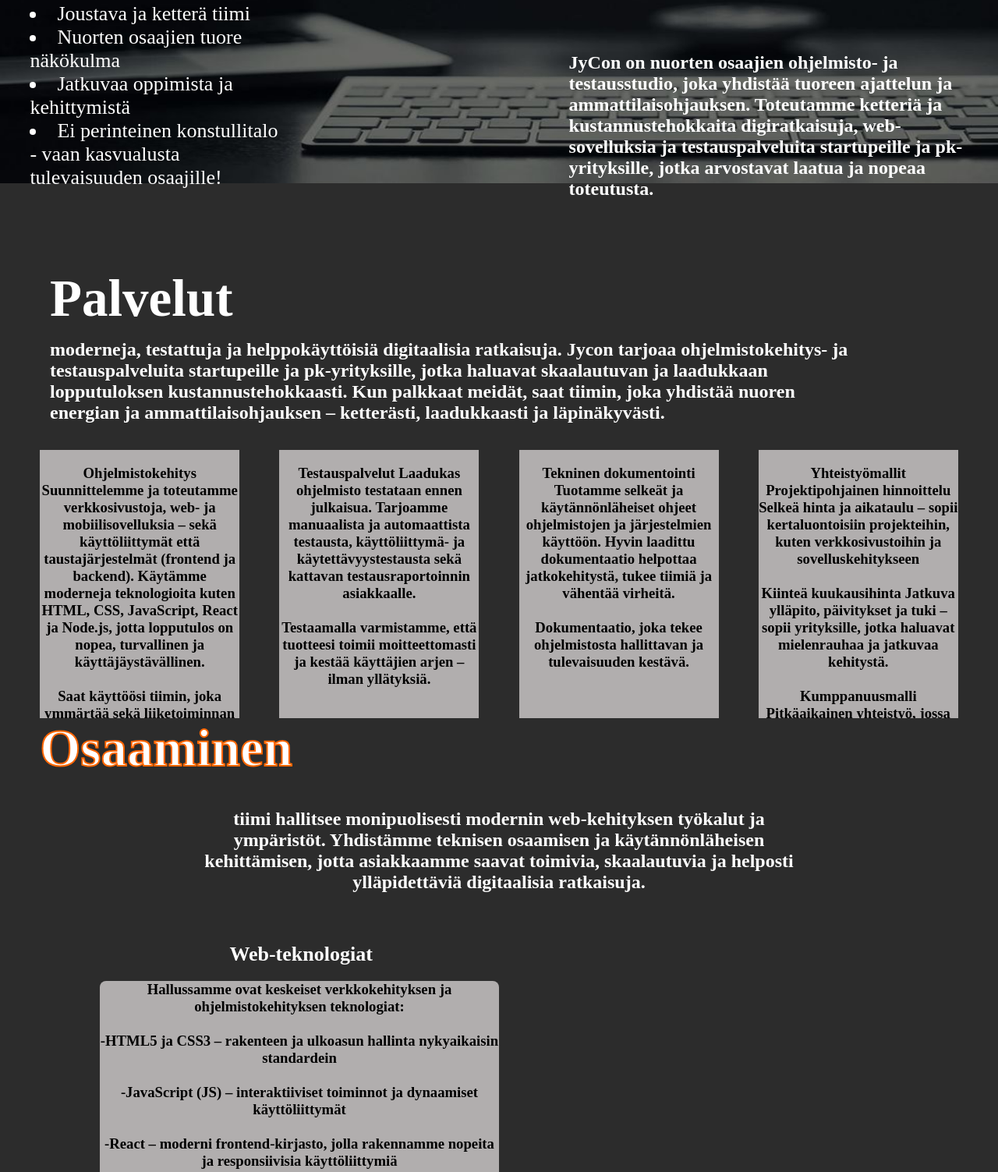
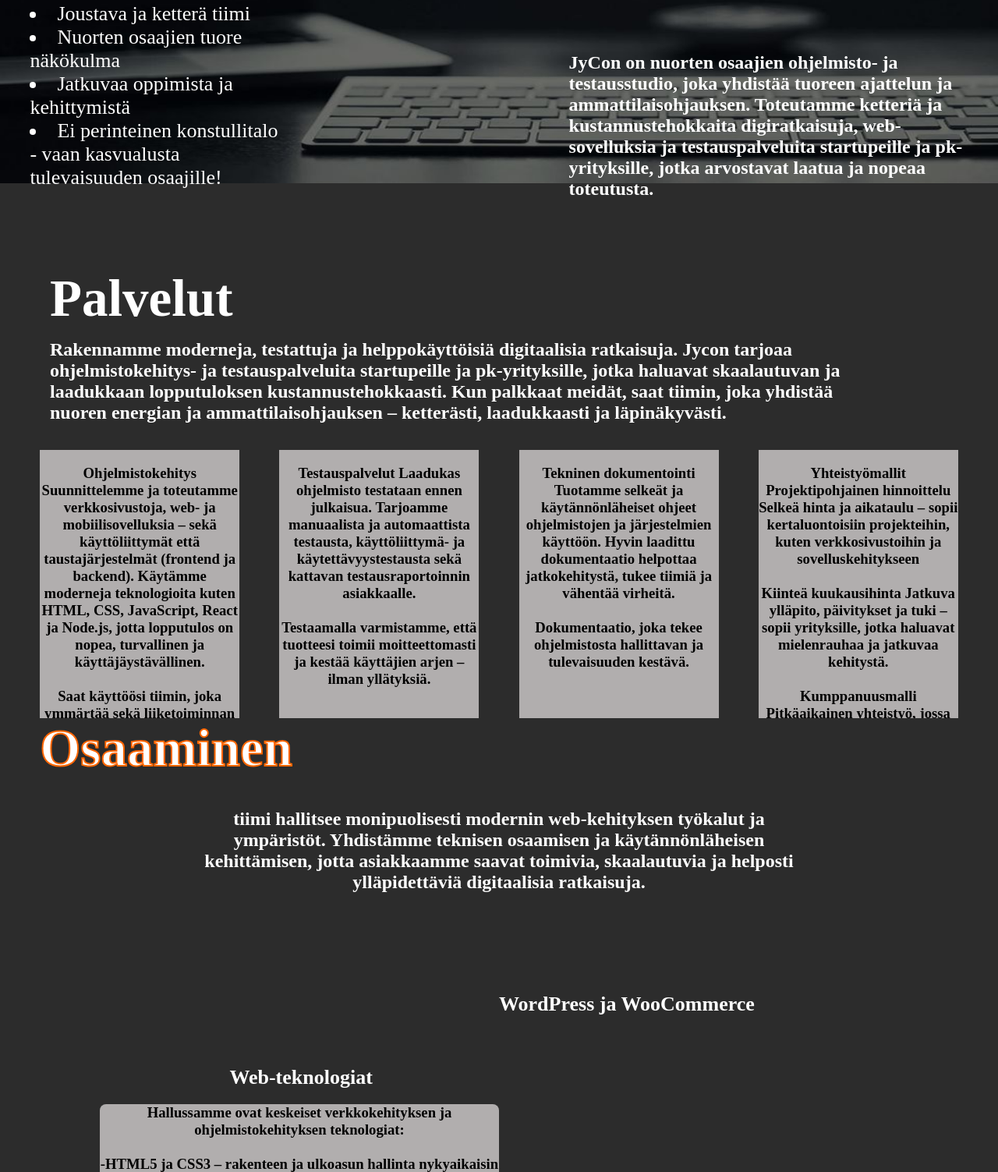
Before and after one commit to Eelis09/JyCon-oy, a plain HTML site: page index.html in a window 1280 px wide. Shown: the part 385-1888 px from the top of the page at 78% size. Drawn offline with Linux system fonts and the light colour scheme.

Commit message:
Add files via upload

```diff
--- a/index.html
+++ b/index.html
@@ -198,6 +198,13 @@
 .web1 h3 {
   color: black;
 }
+.word {
+color: white;
+font-size: 26px;
+margin-left: 50%;
+margin-top: 10%;
+}
+
 
 </style>
 </head>
@@ -230,7 +237,7 @@
   <h3 class="teksti2">JyCon on nuorten osaajien ohjelmisto- ja testausstudio, joka yhdistää tuoreen ajattelun ja ammattilaisohjauksen.
     Toteutamme ketteriä ja kustannustehokkaita digiratkaisuja, web-sovelluksia ja testauspalveluita startupeille ja pk-yrityksille, jotka arvostavat laatua ja nopeaa toteutusta.</h3>
     <h1 class="palvelut">Palvelut</h1>
-    <h3 class="palvelut1">moderneja, testattuja ja helppokäyttöisiä digitaalisia ratkaisuja.
+    <h3 class="palvelut1">Rakennamme moderneja, testattuja ja helppokäyttöisiä digitaalisia ratkaisuja.
       Jycon tarjoaa ohjelmistokehitys- ja testauspalveluita startupeille ja pk-yrityksille, jotka haluavat skaalautuvan ja laadukkaan lopputuloksen kustannustehokkaasti.
       Kun palkkaat meidät, saat tiimin, joka yhdistää nuoren energian ja ammattilaisohjauksen – ketterästi, laadukkaasti ja läpinäkyvästi.</h3>
       <div class="palvelu1">
@@ -268,6 +275,7 @@
       <center>
         <h3 class="osaaminen1">tiimi hallitsee monipuolisesti modernin web-kehityksen työkalut ja ympäristöt. Yhdistämme teknisen osaamisen ja käytännönläheisen kehittämisen, jotta asiakkaamme saavat toimivia, skaalautuvia ja helposti ylläpidettäviä digitaalisia ratkaisuja.</h3>
       </center>
+      <h2 class="word">WordPress ja WooCommerce</h2>
       <h2 class="web">Web-teknologiat</h2>
       <div class="web1">
         <h3>Hallussamme ovat keskeiset verkkokehityksen ja ohjelmistokehityksen teknologiat:
```
